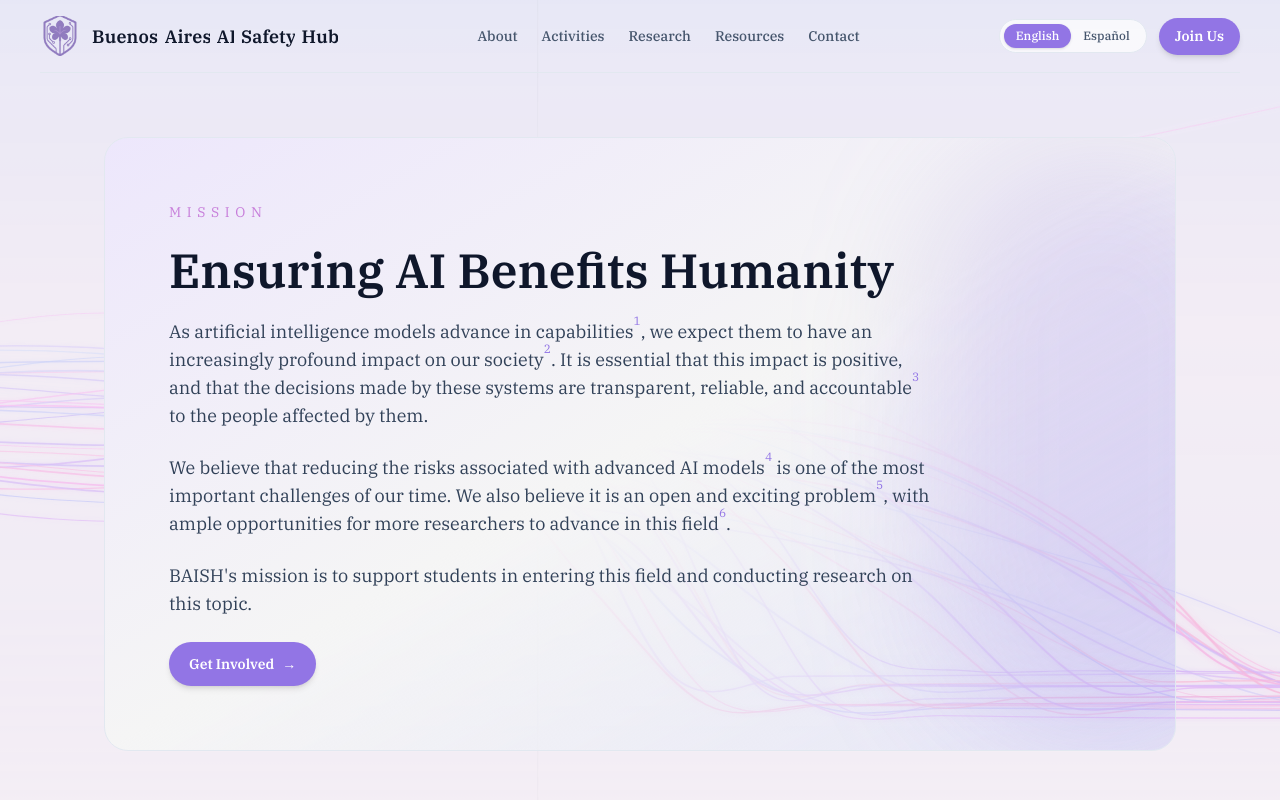
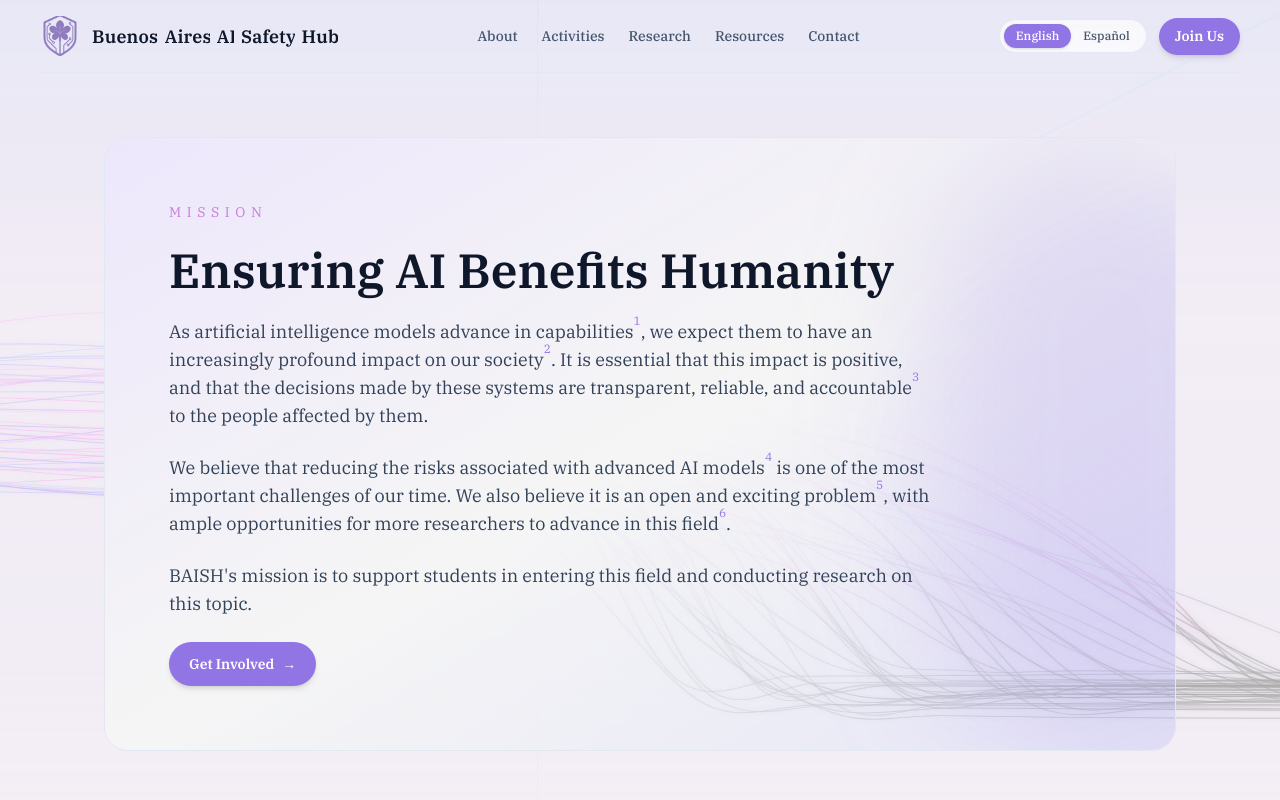
Before and after one commit to baisharg/nextbaish, a Next.js app: page / in a window 1280 px wide. Shown: the top 800 px of the page. Built offline with nearby package versions, Linux system fonts and the light colour scheme.

Commit message:
Update TimelineThreads component to increase thread count to 45, enhance gradient logic for dying and thriving threads, and adjust weight calculation for improved visual dynamics.

```diff
--- a/app/components/timeline-threads.tsx
+++ b/app/components/timeline-threads.tsx
@@ -41,7 +41,7 @@ type ThreadState = {
 // CONSTANTS - Visual Layout
 // ============================================================================
 
-const THREAD_COUNT = 30;
+const THREAD_COUNT = 45;
 const SEGMENTS = 15;
 const PIVOT_X = 0.42;
 const PIVOT_Y = 0.54;
@@ -139,11 +139,24 @@ const adjustColor = (color: HSL, delta: Partial<HSL>) => ({
 const hslToString = (hsl: HSL) =>
   `hsl(${wrapHue(hsl.h).toFixed(2)}, ${hsl.s.toFixed(2)}%, ${hsl.l.toFixed(2)}%)`;
 
-const gradientStopsFor = (color: HSL) => [
+const gradientStopsFor = (color: HSL, direction: Direction) => {
+  if (direction === "down") {
+    // Dying threads: fade from original color to black
+    return [
+      { offset: "0%", color: adjustColor(color, { h: -18, s: 0, l: 10 }) },
+      { offset: "40%", color: adjustColor(color, { h: 4, s: -20, l: -10 }) },
+      { offset: "70%", color: { h: 0, s: 0, l: 15 } }, // Dark gray
+      { offset: "100%", color: { h: 0, s: 0, l: 8 } }, // Almost black
+    ];
+  }
+
+  // Thriving threads: keep vibrant colors
+  return [
     { offset: "0%", color: adjustColor(color, { h: -18, s: 0, l: 10 }) },
     { offset: "50%", color: adjustColor(color, { h: 4, s: 0, l: 0 }) },
     { offset: "100%", color: adjustColor(color, { h: 24, s: -3, l: -12 }) },
   ];
+};
 
 // ============================================================================
 // PATH GENERATION - Core Logic
@@ -443,7 +456,7 @@ const createThread = (id: number): ThreadState => {
   return {
     id,
     color: chooseColor(rng),
-    weight: randomInRangeWith(rng, 1.2, 2.2),
+    weight: randomInRangeWith(rng, 0.8, 1.4),
     opacity: clamp(0.52 + id / (THREAD_COUNT * 3.5), 0.56, 0.82),
     profile,
     direction,
@@ -636,21 +649,53 @@ export default function TimelineThreads({ className, style }: TimelineThreadsPro
             <stop offset="75%" stopColor="rgba(188, 94, 255, 0.18)" />
             <stop offset="100%" stopColor="rgba(244, 173, 255, 0.30)" />
           </linearGradient>
-          {threads.map((thread) => (
+          {threads.map((thread) => {
+            // For dying threads, gradient should fade based on Y position (descent toward bottom)
+            // Calculate the Y range for this thread's down path
+            const downPath = thread.profile.down;
+            let minY = Infinity;
+            let maxY = -Infinity;
+
+            for (let i = 0; i < downPath.length; i += 2) {
+              const y = downPath[i + 1];
+              minY = Math.min(minY, y);
+              maxY = Math.max(maxY, y);
+            }
+
+            // Gradient from top (pivot area) to bottom (extinction)
+            const y1 = minY * VIEWBOX_SIZE;
+            const y2 = maxY * VIEWBOX_SIZE;
+
+            return (
               <linearGradient
                 key={`grad-${thread.id}`}
                 id={`${gradientBaseId}-${thread.id}`}
                 x1="0"
-              y1="0"
+                y1={y1}
                 x2="0"
-              y2={`${VIEWBOX_SIZE}`}
+                y2={y2}
                 gradientUnits="userSpaceOnUse"
               >
-              {gradientStopsFor(thread.color).map((stop) => (
-                <stop key={stop.offset} offset={stop.offset} stopColor={hslToString(stop.color)} />
-              ))}
+                {thread.direction === "down" ? (
+                  // Dying threads: fade to black as they approach extinction Y
+                  <>
+                    <stop offset="0%" stopColor={hslToString(thread.color)} />
+                    <stop offset="30%" stopColor={hslToString(adjustColor(thread.color, { s: -10, l: -5 }))} />
+                    <stop offset="60%" stopColor={hslToString(adjustColor(thread.color, { s: -40, l: -25 }))} />
+                    <stop offset="85%" stopColor="hsl(0, 0%, 12%)" />
+                    <stop offset="100%" stopColor="hsl(0, 0%, 6%)" />
+                  </>
+                ) : (
+                  // Thriving threads: vibrant throughout
+                  <>
+                    <stop offset="0%" stopColor={hslToString(adjustColor(thread.color, { h: -18, s: 0, l: 10 }))} />
+                    <stop offset="50%" stopColor={hslToString(adjustColor(thread.color, { h: 4, s: 0, l: 0 }))} />
+                    <stop offset="100%" stopColor={hslToString(adjustColor(thread.color, { h: 24, s: -3, l: -12 }))} />
+                  </>
+                )}
               </linearGradient>
-          ))}
+            );
+          })}
         </defs>
 
         <rect
```
Lines whose indentation alone changed are shown as unchanged.
